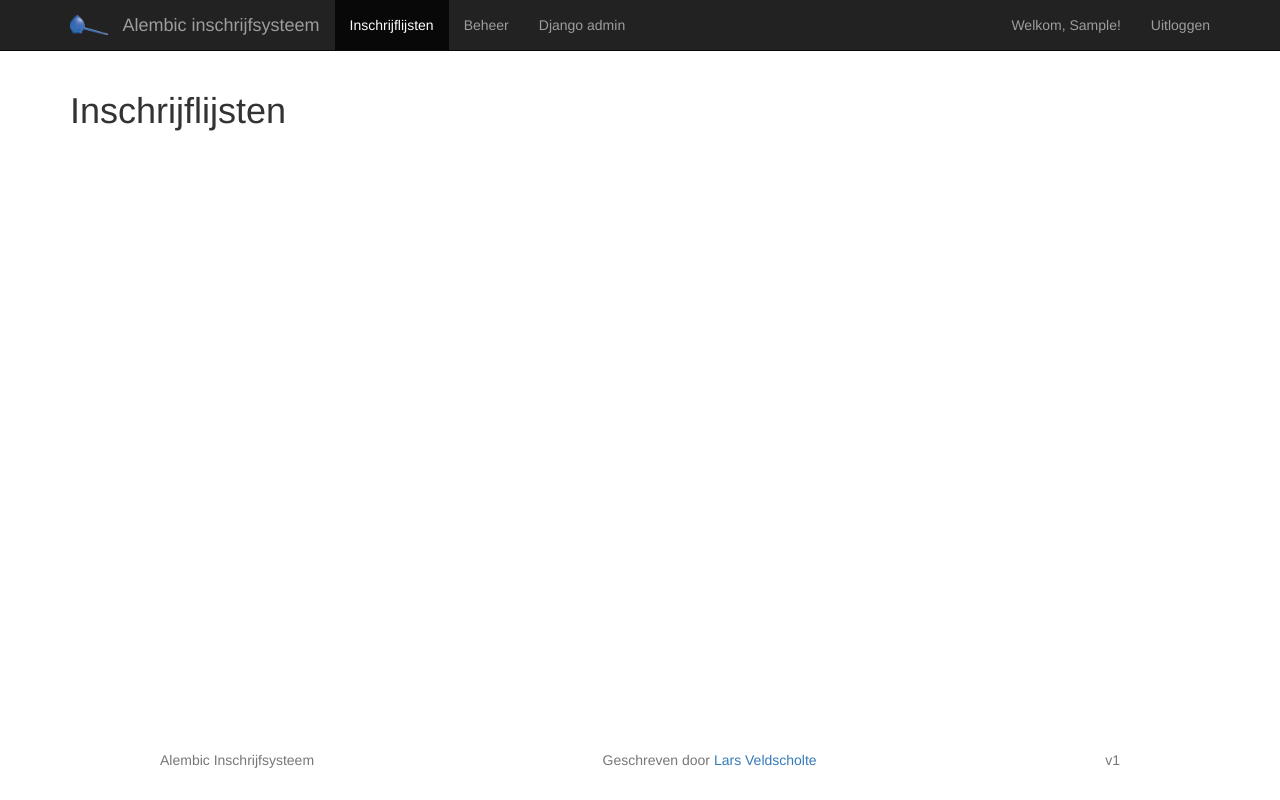
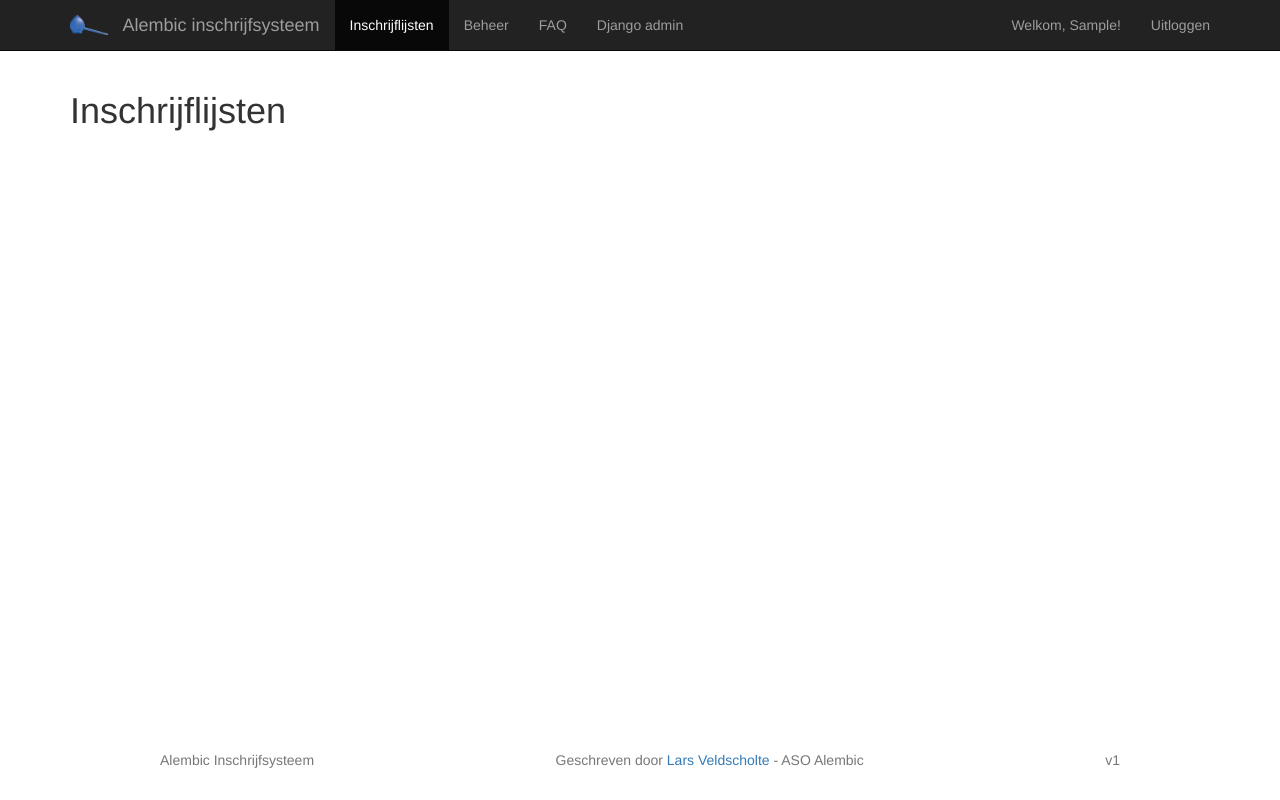
Before and after one commit to ASO-Alembic/Inschrijflijst, a Django app: page /events/ in a window 1280 px wide. Run offline with Django 3.2, Linux system fonts and the light colour scheme; the visitor is signed in with stand-in values (Sample User, id 1); data that the repository does not hold is empty; some libraries are stand-ins or nearby versions.

Commit message:
Add FAQ page

```diff
--- a/app/templates/abstract/base.html
+++ b/app/templates/abstract/base.html
@@ -33,6 +33,7 @@
 						{% if user.committee_set is not None %}
 							<li class="{% if url_name == 'committee-list' %}active{% endif %}"><a href="{% url 'committee-list' %}">Beheer</a></li>
 						{% endif %}
+						<li class="{% if url_name == 'faq' %}active{% endif %}"><a href="{% url 'faq' %}">FAQ</a></li>
 						{% if user.is_staff %}
 							<li><a href="{% url 'admin:index' %}">Django admin</a></li>
 						{% endif %}
@@ -53,7 +54,7 @@
 	<footer>
 		<p class="pull-left text-muted">Alembic Inschrijfsysteem</p>
 		<p class="pull-right text-muted">v1</p>
-		<p class="text-muted" style="text-align: center">Geschreven door <a href="//github.com/Compizfox">Lars Veldscholte</a></p>
+		<p class="text-muted" style="text-align: center">Geschreven door <a href="//github.com/Compizfox">Lars Veldscholte</a> - ASO Alembic</p>
 	</footer>
 
 	<script src="//cdnjs.cloudflare.com/ajax/libs/jquery/3.1.1/jquery.min.js"></script>
--- a/app/urls.py
+++ b/app/urls.py
@@ -16,7 +16,8 @@ Including another URLconf
 from django.conf.urls import url
 from django.contrib import admin
 from django.contrib.auth import views as auth_views
-from django.shortcuts import redirect
+from django.shortcuts import redirect, render
+
 from lib.ResourceView import ResourceRouter
 from app.views import EventView, RegistrationView, CommitteeView
 
@@ -28,6 +29,7 @@ router.register(['committees'], CommitteeView, 'committee')
 
 urlpatterns = [
 	url(r'^$', lambda request: redirect('event-list'), name='home'),
+	url(r'^faq/$', lambda request: render(request, 'faq.html'), name='faq'),
 	url(r'^admin/', admin.site.urls, name='admin'),
 
 	url(r'^login/$', auth_views.login, name='login'),
```
Also changed, not shown: app/templates/faq.html (added, +19 -0 lines).
